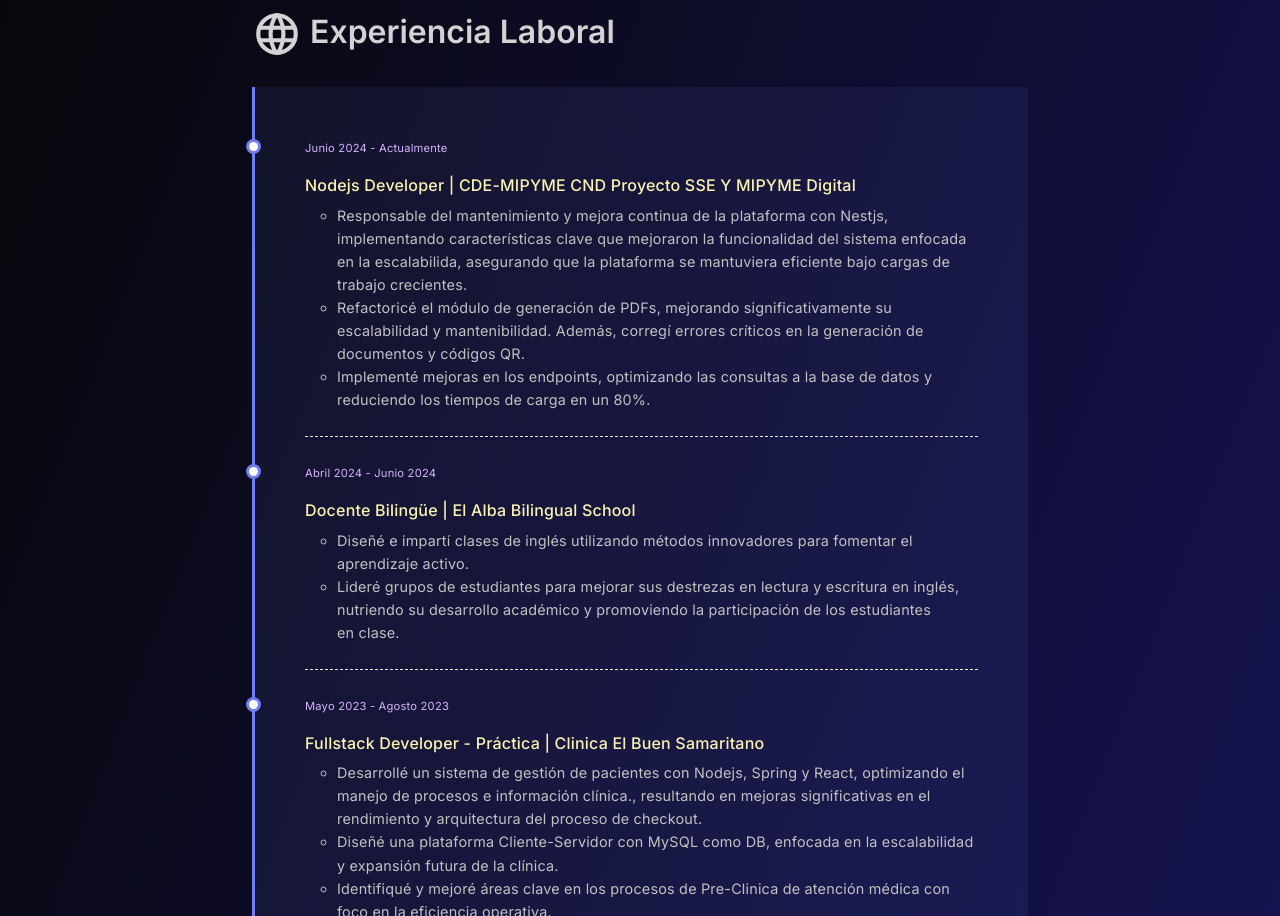
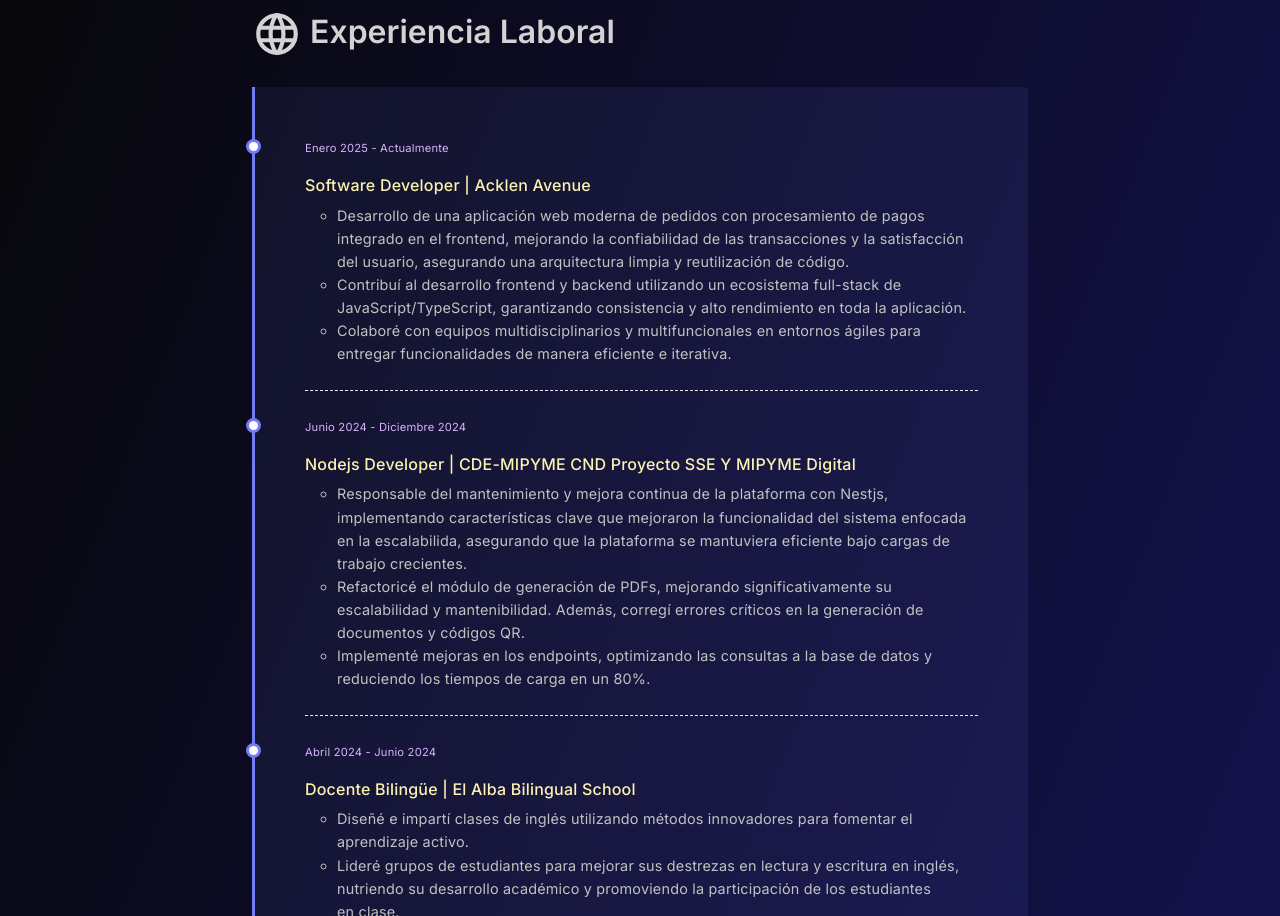
Before and after one commit to chrxsdev/chrisjosuedev-portfolio, a React (Vite) app: page / in a window 1280 px wide. Shown: the part 620-1536 px from the top of the page. Built offline with nearby package versions, Linux system fonts and the light colour scheme.

Commit message:
adding current experience

```diff
--- a/src/data/workExperience.js
+++ b/src/data/workExperience.js
@@ -1,6 +1,15 @@
 export const workExperience = [
   {
-    date: 'Junio 2024 - Actualmente',
+    date: 'Enero 2025 - Actualmente',
+    job: 'Software Developer | Acklen Avenue',
+    description: [
+      `Desarrollo de una aplicación web moderna de pedidos con procesamiento de pagos integrado en el frontend, mejorando la confiabilidad de las transacciones y la satisfacción del usuario, asegurando una arquitectura limpia y reutilización de código.`,
+      `Contribuí al desarrollo frontend y backend utilizando un ecosistema full-stack de JavaScript/TypeScript, garantizando consistencia y alto rendimiento en toda la aplicación.`,
+      `Colaboré con equipos multidisciplinarios y multifuncionales en entornos ágiles para entregar funcionalidades de manera eficiente e iterativa.`,
+    ],
+  },
+  {
+    date: 'Junio 2024 - Diciembre 2024',
     job: 'Nodejs Developer | CDE-MIPYME CND Proyecto SSE Y MIPYME Digital',
     description: [
       `Responsable del mantenimiento y mejora continua de la plataforma con Nestjs, implementando características clave que mejoraron la funcionalidad del sistema enfocada en la escalabilida, asegurando que la plataforma se mantuviera eficiente bajo cargas de trabajo crecientes.`,
```
